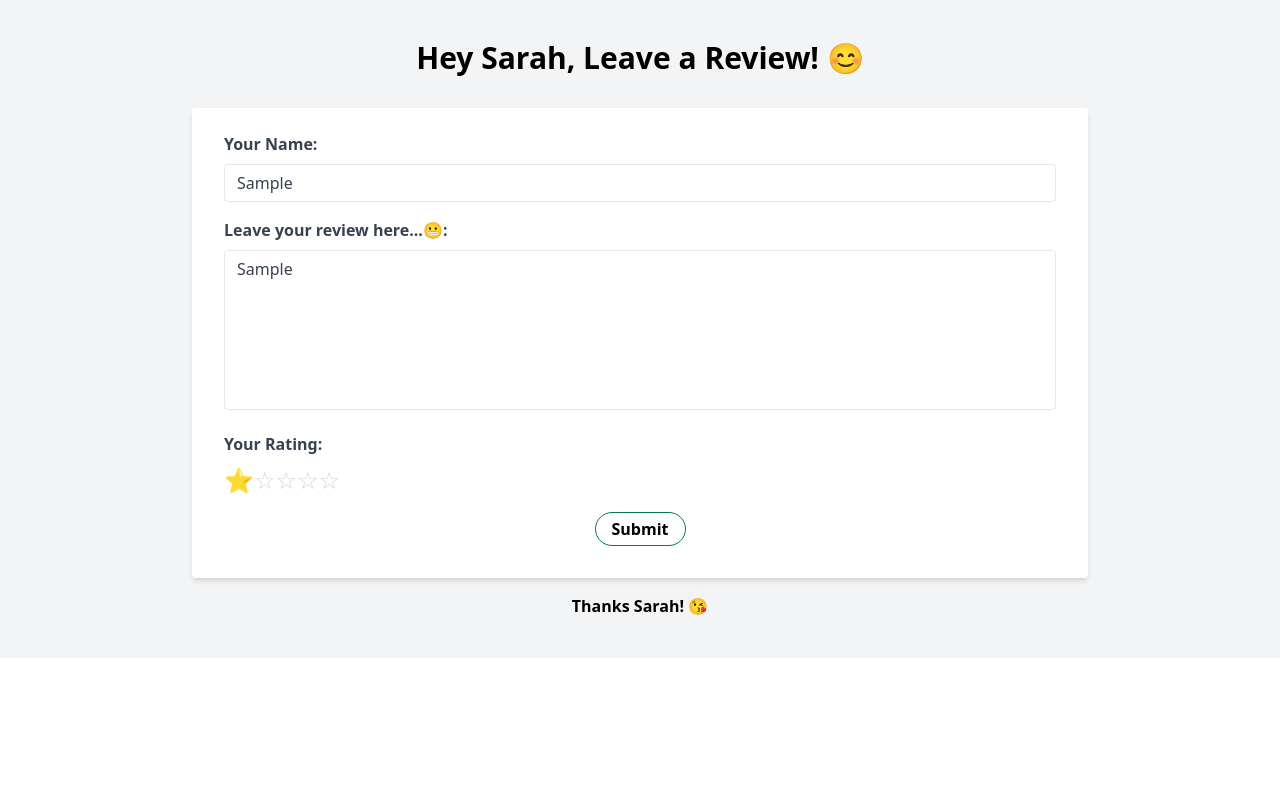
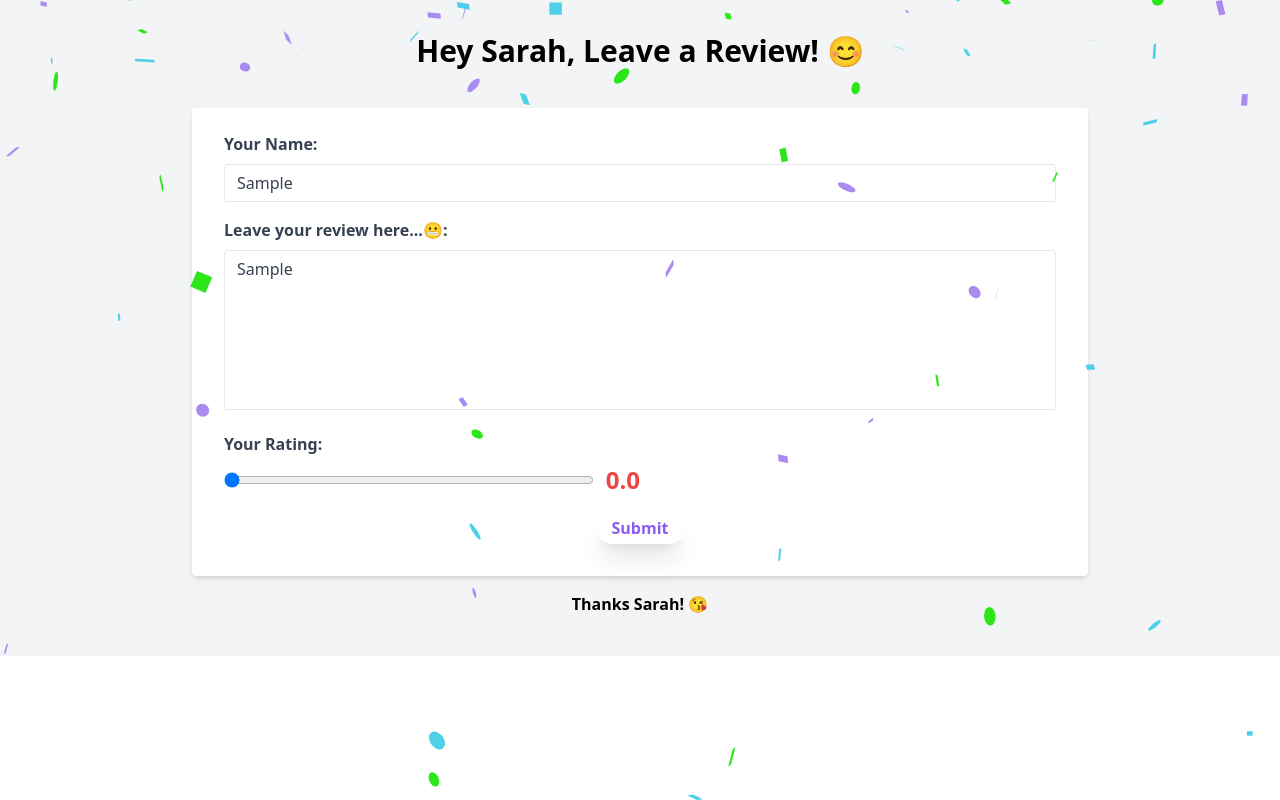
Before and after one commit to ssgsj-carranza/rate-date, a Next.js app: page /review in a window 1280 px wide. Both pictures are taken after typing "Sample", "Sample" into the empty fields and a click on the button "Submit". Built offline with nearby package versions, Linux system fonts and the light colour scheme.

Commit message:
added better styling

```diff
--- a/package.json
+++ b/package.json
@@ -21,6 +21,7 @@
     "next": "13.2.4",
     "postcss": "^8.4.21",
     "react": "18.2.0",
+    "react-confetti": "^6.1.0",
     "react-dom": "18.2.0",
     "tailwindcss": "^3.3.1",
     "typescript": "5.0.3"
--- a/src/pages/index.tsx
+++ b/src/pages/index.tsx
@@ -26,3 +26,6 @@ function Index(): JSX.Element {
 }
 
 export default Index;
+
+
+// npm install react-confetti
--- a/src/pages/review/index.tsx
+++ b/src/pages/review/index.tsx
@@ -1,5 +1,7 @@
 import { useState } from 'react';
 import { init, send } from 'emailjs-com';
+import Confetti from 'react-confetti';
+
 
 init("POBKLVg6n0fX_s9DO");
 
@@ -9,20 +11,35 @@ interface RatingProps {
 }
 
 function Rating({ rating, onChange }: RatingProps): JSX.Element {
+  const getRatingColor = (rating: number): string => {
+    if (rating >= 0 && rating < 4) {
+      return 'bg-red-500';
+    } else if (rating >= 4 && rating < 8) {
+      return 'bg-yellow-500';
+    } else if (rating >= 8 && rating <= 10) {
+      return 'bg-green-500';
+    } else {
+      return '';
+    }
+  };
+
   return (
-    <div className='flex items-center'>
-      {[...Array(5)].map((_, i) => (
-        <button
-          key={i}
-          type="button"
-          className={`text-2xl focus:outline-none ${
-            i < rating ? 'text-yellow-400' : 'text-gray-300'
-          }`}
-          onClick={() => onChange(i + 1)}
-        >
-          {i < rating ? '⭐' : '☆'}
-        </button>
-      ))}
+    <div className='flex items-center' style={{ maxWidth: '50%' }}>
+      <input
+        type='range'
+        min={0}
+        max={10}
+        step={0.1}
+        value={rating}
+        onChange={(e) => onChange(Number(e.target.value))}
+        className={`h-4 flex-1 bg-transparent ${getRatingColor(rating)}`}
+        style={{
+          background: `linear-gradient(to right, #ccc ${rating * 10}%, transparent 0)`,
+        }}
+      />
+      <div className='ml-3'>
+        <span className='text-2xl font-bold'>{rating.toFixed(1)}</span>
+      </div>
     </div>
   );
 }
@@ -30,8 +47,10 @@ function Rating({ rating, onChange }: RatingProps): JSX.Element {
 export default function Form(): JSX.Element {
   const [name, setName] = useState<string>('');
   const [comment, setComment] = useState<string>('');
-  const [rating, setRating] = useState<number>(1);
+  const [rating, setRating] = useState<number>(0);
   const [message, setMessage] = useState<string>('');
+  const [submitted, setSubmitted] = useState(false);
+
 
   const handleNameChange = (event: React.ChangeEvent<HTMLInputElement>): void => {
     setName(event.target.value);
@@ -59,16 +78,18 @@ export default function Form(): JSX.Element {
       const result = await send('service_9xnk80r', 'template_rgfkn4g', messageData);
       console.log(result);
       setMessage('Thanks Sarah! 😘');
+      setSubmitted(true); // set submitted to true after the form has been submitted
     } catch (error) {
       console.log(error);
       setMessage('Failed to send email. Please try again later.');
     }
   };
 
+
   return (
     <div className='bg-gray-100 px-4 sm:px-6 lg:px-8 py-10'>
       <div className='max-w-4xl mx-auto'>
-        <h2 className='text-3xl font-bold text-center mb-8'>Hey Sarah, Leave a Review! 😊</h2>
+        <h2 className='text-3xl font-bold text-center mb-8 animate-bounce'>Hey Sarah, Leave a Review! 😊</h2>
         <form onSubmit={handleSubmit} className='bg-white shadow-md rounded px-8 pt-6 pb-8 mb-4'>
           <div className='mb-4'>
             <label htmlFor="name" className='block text-gray-700 font-bold mb-2'>Your Name:</label>
@@ -79,13 +100,13 @@ export default function Form(): JSX.Element {
               value={name}
               onChange={handleNameChange}
               required
-              className='appearance-none border rounded w-full py-2 px-3 text-gray-700 leading-tight focus:outline-none focus:shadow-outline'
+              className='appearance-none border rounded w-full py-2 px-3 text-gray-700 leading-tight focus:outline-none focus:shadow-outline focus:outline-violet-300'
             />
           </div>
           <div className='mb-4'>
             <label htmlFor="comment" className='block text-gray-700 font-bold mb-2'>Leave your review here...😬:</label>
             <textarea
-              className='resize-none border rounded w-full py-2 px-3 text-gray-700 leading-tight focus:outline-none focus:shadow-outline h-40'
+              className='resize-none border rounded w-full py-2 px-3 text-gray-700 leading-tight focus:outline-none focus:shadow-outline h-40 focus:outline-violet-300'
               id="comment"
               name= "comment"
               value={comment}
@@ -95,16 +116,47 @@ export default function Form(): JSX.Element {
           </div>
           <div className='mb-4'>
             <label htmlFor="rating" className='block text-gray-700 font-bold mb-2'>Your Rating:</label>
-            <Rating rating={rating} onChange={handleRatingChange} />
+            <div className='flex items-center' style={{ maxWidth: '50%' }}>
+              <input
+                type='range'
+                min={0}
+                max={10}
+                step={0.1}
+                value={rating}
+                onChange={(e) => setRating(Number(e.target.value))}
+                className='h-4 flex-1 bg-transparent'
+              />
+              <div className='ml-3'>
+                <span className={`text-2xl font-bold ${
+                  rating >= 0 && rating < 4
+                    ? 'text-red-500'
+                    : rating >= 4 && rating < 8
+                    ? 'text-yellow-500'
+                    : rating >= 8 && rating <= 10
+                    ? 'text-green-500'
+                    : ''
+                }`}>{rating.toFixed(1)}</span>
+              </div>
+            </div>
           </div>
           <div className='text-center'>
-            <button type="submit" className='font-bold border px-4 py-1 rounded-full border-emerald-700 hover:border-none hover:text-emerald-700 hover:bg-white transition duration-200 ease-out hover:shadow-xl'>
+            <button type="submit" className='font-bold border px-4 py-1 rounded-full border-none text-violet-500 bg-white hover:text-black hover:border-violet-300 transition duration-200 ease-out shadow-xl hover:shadow-inner'>
               Submit
             </button>
           </div>
         </form>
+          {submitted && (
+            <Confetti
+              width={window.innerWidth}
+              height={window.innerHeight}
+              recycle={false}
+              numberOfPieces={200}
+              gravity={0.5}
+              colors={['#aa8cf0', '#2be71a', '#4cd1e9']}
+            />
+          )}
         {message && <p className='text-center text-black mt-4 font-bold'>{message}</p>}
       </div>
     </div>
   );
-}
+};
```
Also changed, not shown: 1 other file (tests, documents, lock files or other folders).
